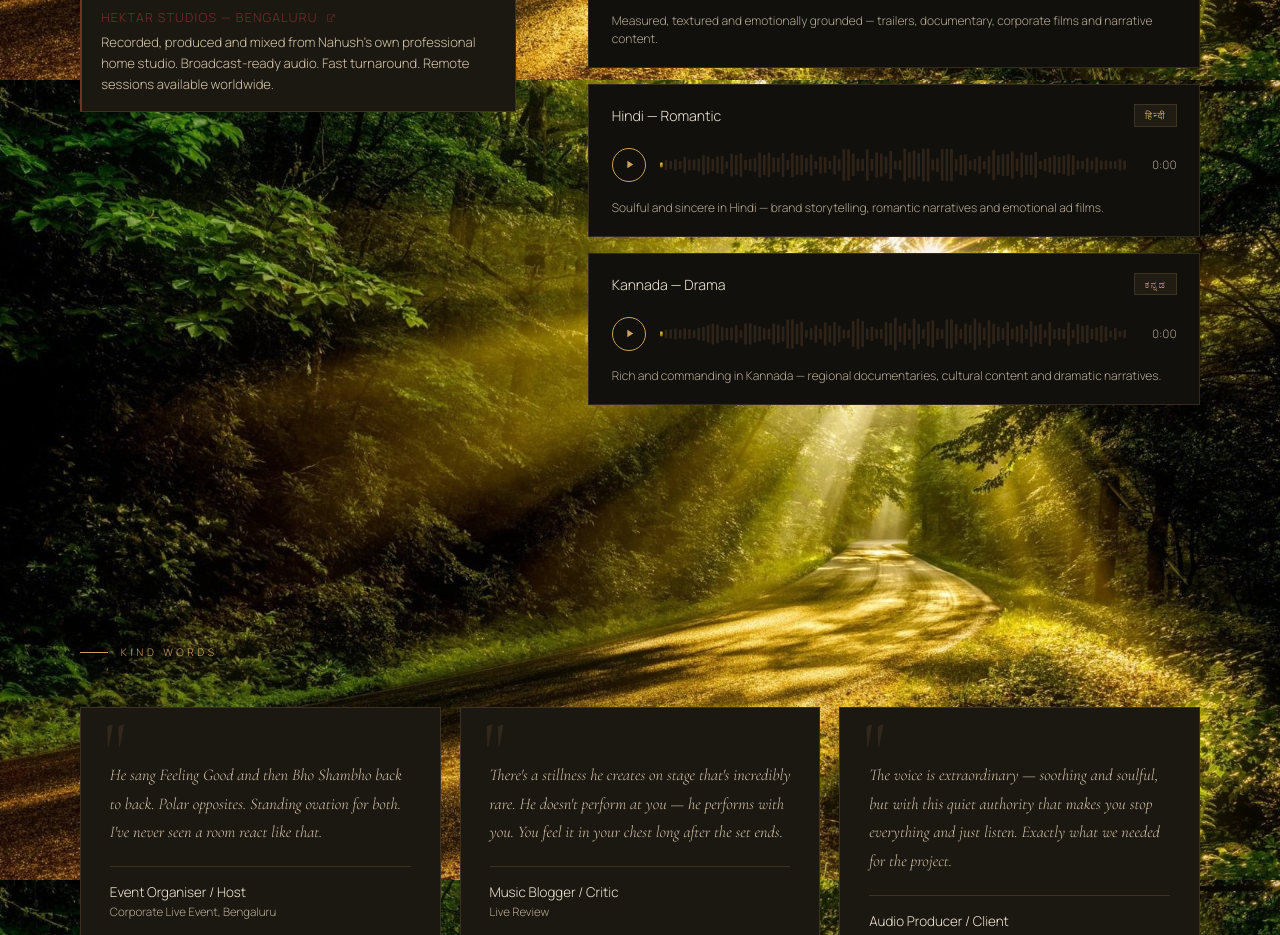
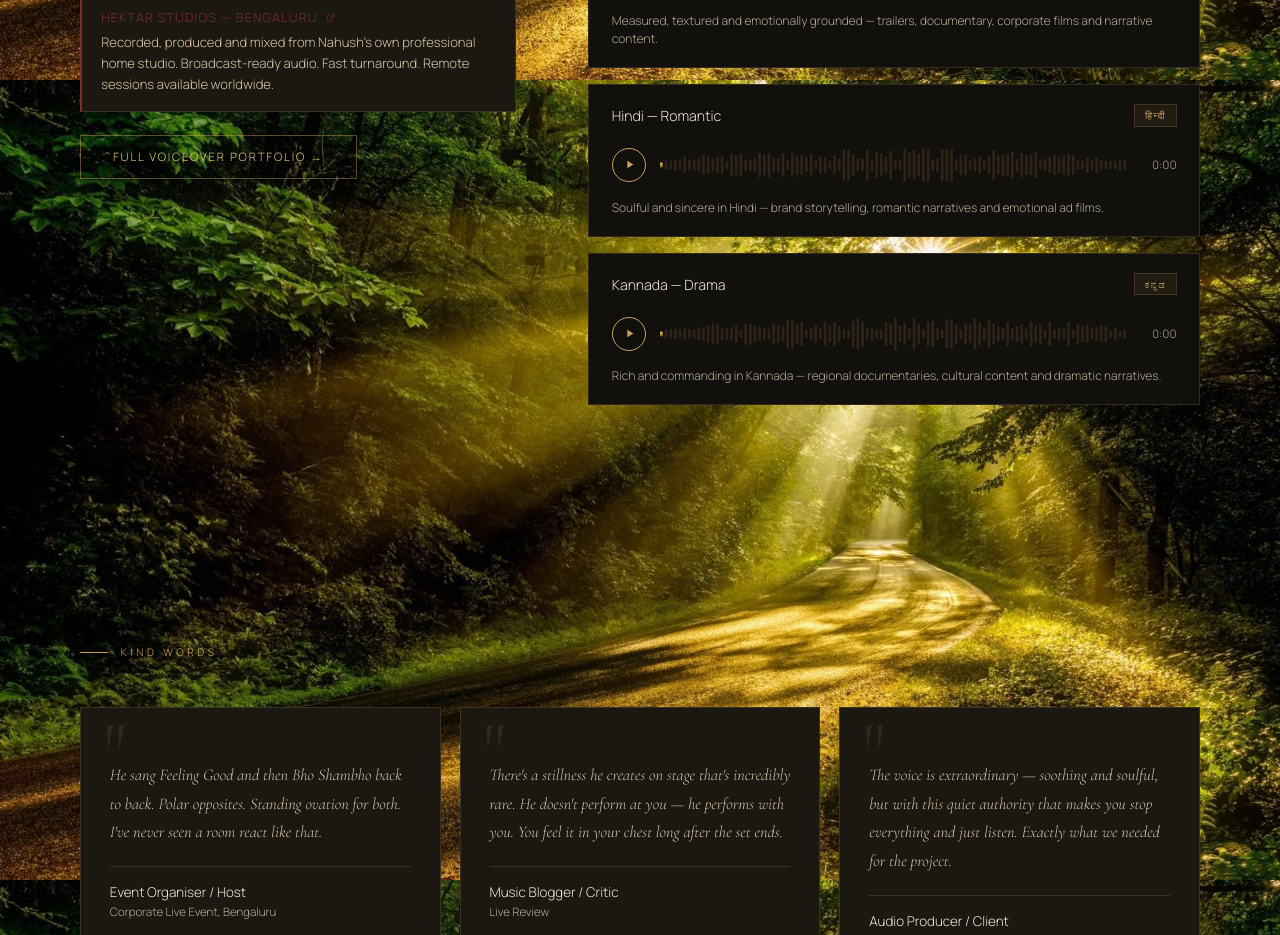
Before and after one commit to hektarstudios/nahushkumar, a plain HTML site: page index.html in a window 1280 px wide. Shown: the part 5520-6455 px from the top of the page. Drawn offline with nearby package versions, Linux system fonts and the light colour scheme.

Commit message:
Update index.html

```diff
--- a/index.html
+++ b/index.html
@@ -1758,6 +1758,7 @@
         </div>
         <div class="studio-desc">Recorded, produced and mixed from Nahush's own professional home studio. Broadcast-ready audio. Fast turnaround. Remote sessions available worldwide.</div>
       </a>
+      <a href="/voiceover" class="reveal d2" style="margin-top:1.4rem;display:inline-block;font-size:.72rem;letter-spacing:.16em;text-transform:uppercase;padding:.85rem 2rem;border:1px solid rgba(201,163,94,0.45);color:var(--gold-light);text-decoration:none;transition:border-color .3s,background .3s,color .3s;background:none;" onmouseover="this.style.background='rgba(201,163,94,0.08)'" onmouseout="this.style.background='none'">Full Voiceover Portfolio &rarr;</a>
     </div>
 
     <div class="vo-players reveal d2">
```
